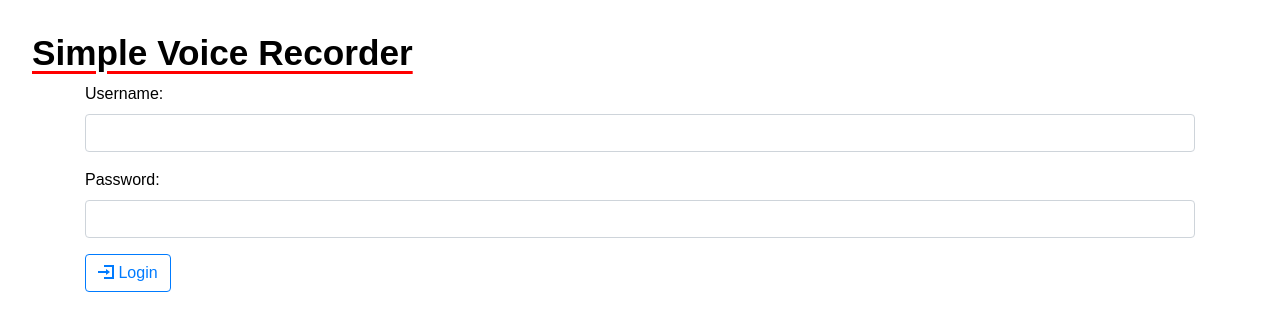
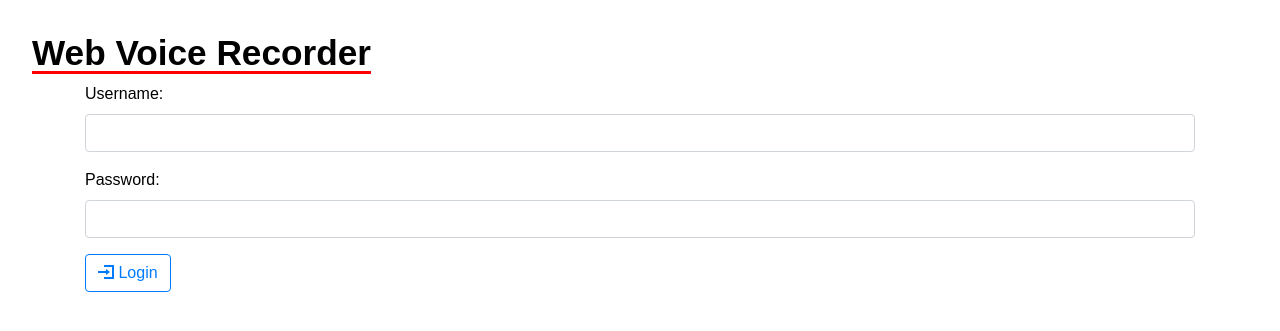
Before and after one commit to tschiffler/WebVoiceRecorder, a PHP site: page / in a window 1280 px wide. Shown: the top 331 px of the page. Run offline with PHP 8.4, Linux system fonts and the light colour scheme.

Commit message:
change name from simple voice recorder to web voice recorder

```diff
--- a/Source/index.php
+++ b/Source/index.php
@@ -12,7 +12,7 @@
 <html>
   <head>
     <meta charset="UTF-8">
-    <title>Simple Voice Recorder</title>
+    <title>Web Voice Recorder</title>
     <meta name="viewport" content="width=device-width, initial-scale=1.0">
 
     <!-- Latest compiled and minified Bootstrap CSS -->
@@ -27,7 +27,7 @@
     <link rel="stylesheet" type="text/css" href="style.css">
   </head>
   <body>
-    <h1>Simple Voice Recorder</h1>
+    <h1>Web Voice Recorder</h1>
     <div class="container-sm">
 <?php
     // check if Login or Logout is Executed
```
